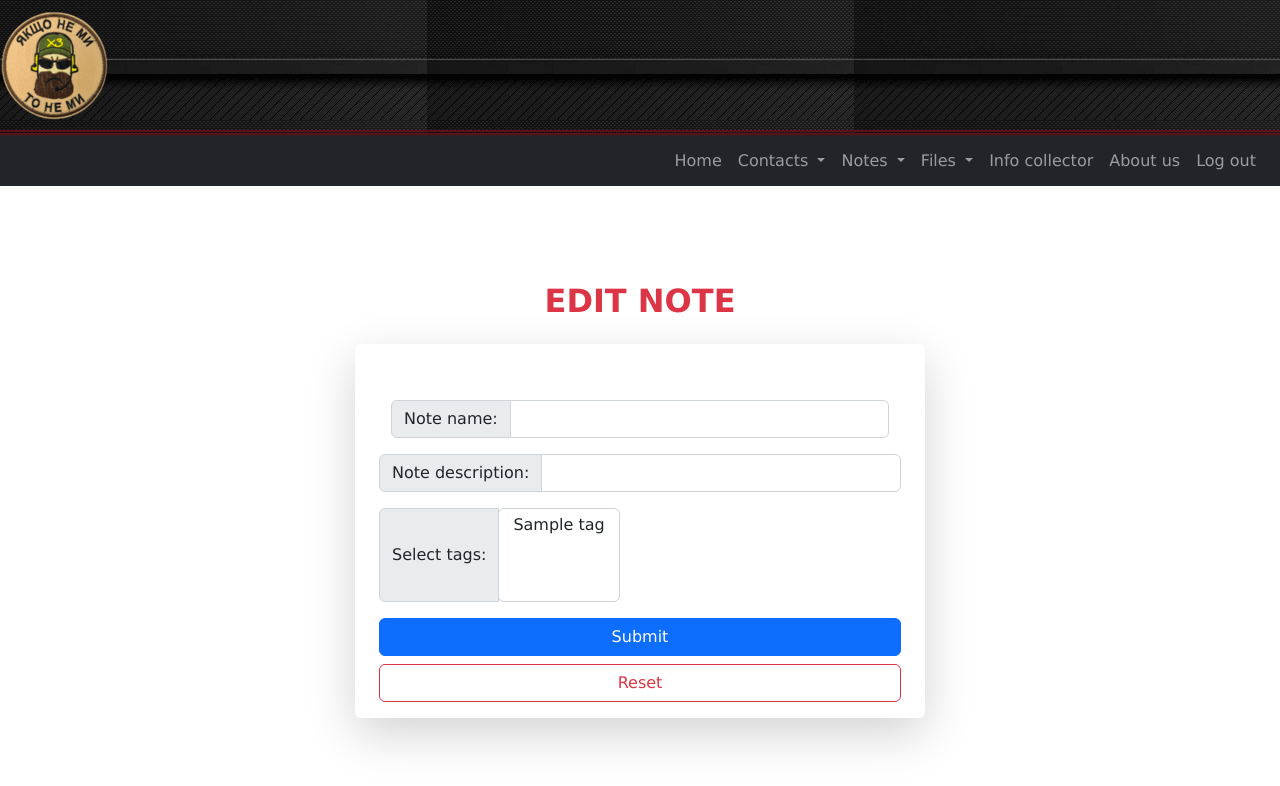
After one commit to LeadShadow/Web6Project, a Django app: page /edit_note/1 in a window 1280 px wide. The commit adds this page. Shown: the top 786 px of the page. Run offline with Django 4.2, Linux system fonts and the light colour scheme; a user stored in the database is signed in; tables that the repository leaves empty hold one stand-in row (values such as "Sample post").

Commit message:
note done

```diff
--- /dev/null
+++ b/webproject/project/templates/project/edit_note.html
@@ -0,0 +1,61 @@
+{% extends "project/base.html" %}
+
+{% block content %}
+    <div class="container mt-5">
+        <div class="row justify-content-center">
+        {% if error %}
+            <div class="alert alert-danger d-flex align-items-center mt-5" role="alert">
+                <div>{{ error }}</div>
+            </div>
+        {% endif %}
+
+        <div class="row mb-3">
+            <h2>Edit note</h2>
+        </div>
+
+            <form class="col-sm-6 shadow-lg py-2 rounded" method="POST" action="">
+                {% csrf_token %}
+                <div class="container mt-5">
+            <div class="row justify-content-center">
+            {% if error %}
+                <div class="alert alert-danger d-flex align-items-center mt-5" role="alert">
+                    <div>{{ error }}</div>
+                </div>
+                {% endif %}
+                <div class="row mb-3">
+                    <div class="input-group">
+                        <span class="input-group-text" id="addon-wrapping">Note name:</span>
+                            <input id="colFormLabelNoteName"
+                                   class="form-control col-sm-12" type="text" name="name"
+                                   required/>
+                    </div>
+                </div>
+
+
+                <div class="input-group mb-3">
+                    <span class="input-group-text">Note description:</span>
+                    <input class="form-control" aria-label="Note description" name="description"/>
+                </div>
+
+
+                <div class="form-group mb-3">
+                    <div class="input-group flex-nowrap">
+                        <span class="input-group-text">Select tags:</span>
+                        <label>
+                            <select class="form-select" name="tags" multiple="multiple" required>
+                                {% for tag in tags %}
+                                    <option value="{{ tag.name }}">{{ tag.name }}</option>
+                                {% endfor %}
+                            </select>
+                        </label>
+                    </div>
+                </div>
+                <div class="form-group">
+                    <button class="btn btn-primary col-sm-12 mb-2" type="submit">Submit</button>
+                    <button class="btn btn-outline-danger col-sm-12 mb-2 " type="reset">Reset</button>
+                </div>
+            </div>
+            </form>
+        </div>
+    </div>
+{% endblock %}
--- a/webproject/project/templates/project/show_note.html
+++ b/webproject/project/templates/project/show_note.html
@@ -57,8 +57,10 @@
                                             <div class="btn-group">
                                                 <a class="btn btn-outline-info mx-1"
                                                    href="{% url 'set_done_note' note.id %}">Mark Done</a>
+                                                <a class="btn btn-outline-info mx-1"
+                                                   href="{% url 'edit_note' note.id %}">Edit</a>
                                                 <a class="btn btn-outline-danger"
-                                                   href="{% url 'delete_note' note.id %}">Delete note</a>
+                                                   href="{% url 'delete_note' note.id %}">Delete</a>
                                             </div>
                                         {% else %}
 
--- a/webproject/project/urls.py
+++ b/webproject/project/urls.py
@@ -7,8 +7,8 @@
     path('add_note/', views.note, name='add_note'),
     path('done_note/<int:note_id>', views.set_done_note, name='set_done_note'),
     path('delete/<int:note_id>', views.delete_note, name='delete_note'),
-    path('show_note/', views.show_notes, name='show_note'),
-    path('show_note/<str:filter>', views.filter_note, name='filter_note'),
+    path('show_notes/', views.show_notes, name='show_notes'),
+    path('show_notes/<str:filter>', views.filter_note, name='filter_note'),
     path('signup/', views.user_signup, name='user_signup'),
     path('login/', views.user_login, name='user_login'),
     path('logout/', views.user_logout, name='user_logout'),
@@ -19,7 +19,7 @@
     path('show_contacts/<str:filter>', views.filter_addressbook, name='filter_addressbook'),
     path('show_contacts/search', views.search, name='search'),
     path('show_contacts/to_birthday', views.days_to_birthday, name='days_to_birthday'),
-    path('note_edit/<int:note_id>', views.edit_note, name='note_edit'),
+    path('edit_note/<int:note_id>', views.edit_note, name='edit_note'),
     path('info_collector/', views.parser, name='parser'),
     path('detail_note/<int:note_id>', views.detail_note, name='detail_note'),
     path('files/', views.view_files, name='view_files'),
--- a/webproject/project/views.py
+++ b/webproject/project/views.py
@@ -106,7 +106,7 @@
             choice_tags = Tag.objects.filter(name__in=list_tags, user_id=request.user)  # WHERE name in []
             for tag in choice_tags.iterator():
                 new_note.tags.add(tag)
-            return redirect(to='show_note')
+            return redirect(to='show_notes')
         except ValueError as err:
             return render(request, 'project/add_note.html', {"tags": tags, 'form': NoteForm(), 'error': err})
 
@@ -137,24 +137,27 @@
 
 @login_required
 def edit_note(request, note_id):
-    note = Note.objects.get(pk=note_id, user_id=request.user)
+    new_note = Note.objects.get(pk=note_id, user_id=request.user)
     tags = Tag.objects.filter(user_id=request.user).all()
     if request.method == 'POST':
         try:
             list_tags = request.POST.getlist('tags')
-            form = NoteForm(request.POST, instance=note)
+            print('1')
+            form = NoteForm(request.POST)
+            print('1')
             new_note = form.save(commit=False)
             new_note.user_id = request.user
             new_note.save()
-            choice_tags = Tag.objects.filter(name__in=list_tags, user_id=request.user)
+            choice_tags = Tag.objects.filter(name__in=list_tags, user_id=request.user)  # WHERE name in []
             for tag in choice_tags.iterator():
                 new_note.tags.add(tag)
-            return redirect(to='main')
+            note = Note.objects.get(pk=note_id, user_id=request.user)
+            note.delete()
+            return redirect(to='show_notes')
         except ValueError as err:
-            return render(request, 'project/add_note.html', {"tags": tags, 'form': NoteForm(), 'error': err})
+            return render(request, 'project/edit_note.html', {"tags": tags, 'form': NoteForm(), 'error': err})
 
-    return render(request, 'project/add_note.html', {"tags": tags, 'form': NoteForm(instance=note)})
-
+    return render(request, 'project/edit_note.html', {"tags": tags, 'form': NoteForm()})
 
 @login_required
 @csrf_protect
```
Also changed, not shown: webproject/project/templates/project/note_edit.html (deleted, +0 -91 lines).
